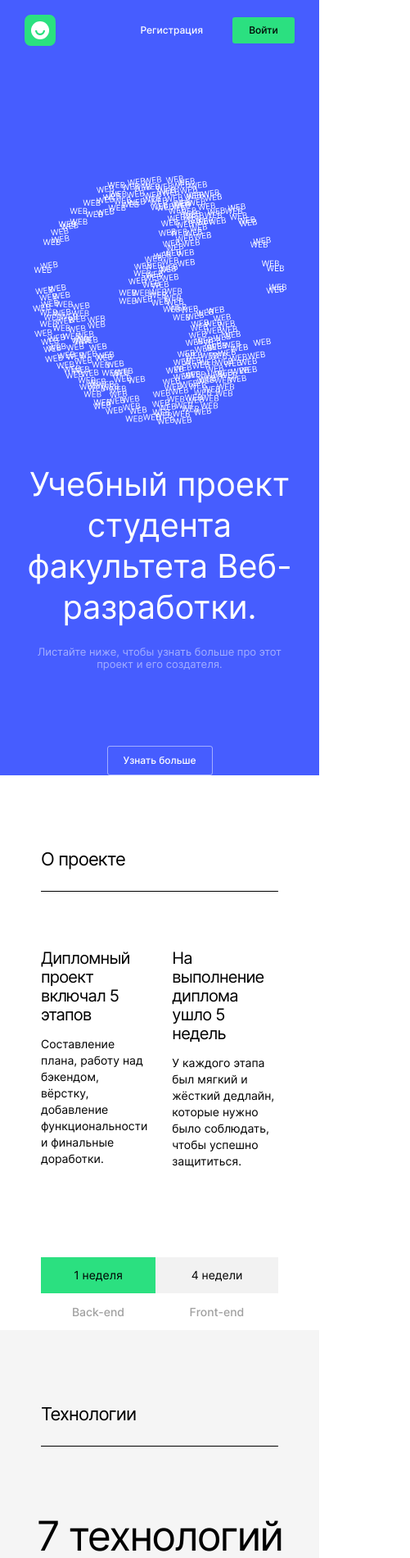
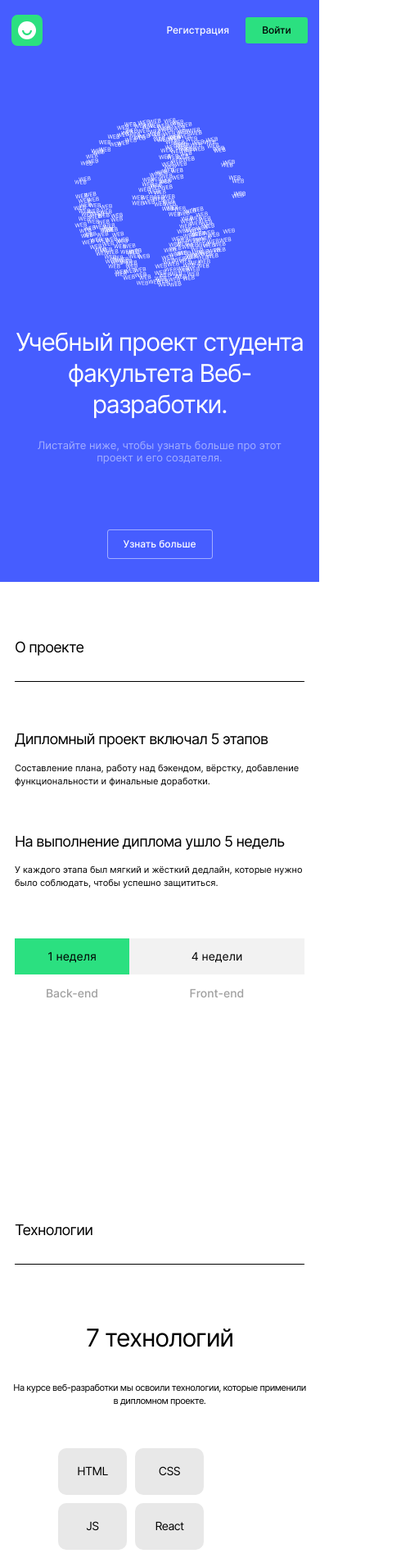
Before and after one commit to keeonezy/movies-explorer-frontend, a React (Create React App) app: page / in a window 390 px wide. Shown: the top 1901 px of the page at 82% size, 501 px wide, since content can reach past the window. Built offline with nearby package versions, Linux system fonts and the light colour scheme.

Commit message:
feat: add adaptive mobile for 320px

```diff
--- a/src/components/About/About.css
+++ b/src/components/About/About.css
@@ -11,6 +11,7 @@
 }
 
 .about__title {
+    margin: 0;
     color: #000;
     font-size: 22px;
     font-weight: 400;
@@ -32,6 +33,8 @@
 }
 
 .about__description-time {
+    margin: 0;
+    margin-top: 26px;
     color: #000;
     font-size: 14px;
     font-weight: 400;
@@ -106,4 +109,44 @@
     .about__progress-l {
         max-width: 140px;
     }
+
+    .about__description-time {
+        margin-top: 22px;
+    }
 }
+
+@media screen and (max-width: 768px) {
+    .about {
+        min-height: 641px;
+    }
+
+    .about__info {
+        margin: 70px 18px 0;
+    }
+
+    .about__title {
+        font-size: 18px;
+        letter-spacing: -0.72px;
+    }
+
+    .about__container-time {
+        flex-direction: column;
+        margin: 60px 18px 0;
+        gap: 56px;
+    }
+
+    .about__title-time {
+        font-size: 18px;
+        letter-spacing: -0.72px;
+    }
+
+    .about__description-time {
+        margin-top: 16px;
+        font-size: 11px;
+        line-height: 16px;
+    }
+
+    .about__container-progess {
+        margin: 60px 18px 0;
+    }
+}
--- a/src/components/Footer/Footer.css
+++ b/src/components/Footer/Footer.css
@@ -60,3 +60,40 @@
         margin: 20px 50px 0;
     }
 }
+
+@media screen and (max-width: 768px) {
+    .footer {
+        min-height: 253px;
+        background-color: white;
+    }
+
+    .footer__info {
+        margin: 0 10px;
+    }
+
+    .footer__title {
+        font-size: 12px;
+    }
+
+    .footer__navigation {
+        margin: 30px 0px 0;
+        flex-direction: column-reverse;
+        align-items: center;
+    }
+
+    .footer__container-links {
+        flex-direction: column;
+        align-items: center;
+        gap: 12px;
+    }
+
+    .footer__year {
+        margin-top: 30px;
+        font-size: 12px;
+        color: #A0A0A0;
+    }
+
+    .footer__link {
+        font-size: 12px;
+    }
+}
--- a/src/components/Header/Header.css
+++ b/src/components/Header/Header.css
@@ -54,3 +54,13 @@
         margin: 0 30px;
     }
 }
+
+@media screen and (max-width: 768px) {
+    .header__container {
+        margin: 0 14px;
+    }
+
+    .header__container-right {
+        gap: 14px;
+    }
+}
--- a/src/components/Instruments/Instruments.css
+++ b/src/components/Instruments/Instruments.css
@@ -97,3 +97,38 @@
         min-height: 57px;
     }
 }
+
+@media screen and (max-width: 768px) {
+    .instruments {
+        min-height: 651px;
+        background-color: white;
+    }
+
+    .instruments__info {
+        margin: 0 18px;
+        padding-top: 70px;
+    }
+
+    .instruments__title {
+        font-size: 18px;
+        letter-spacing: -0.72px;
+    }
+
+    .instruments__title-info {
+        margin-top: 60px;
+        font-size: 30px;
+        letter-spacing: -1.2px;
+    }
+
+    .instruments__description {
+        margin: 24px 14px 0;
+        font-size: 11px;
+        line-height: 16px;
+        letter-spacing: -0.44px;
+    }
+
+    .instruments__elements {
+        margin: 50px 71px 0;
+        justify-content: flex-start;
+    }
+}
--- a/src/components/Offer/Offer.css
+++ b/src/components/Offer/Offer.css
@@ -73,3 +73,33 @@
         display: block;
     }
 }
+
+@media screen and (max-width: 768px) {
+    .offer {
+        min-height: 636px;
+    }
+
+    .offer__container {
+        margin: 0 10px;
+        padding-top: 70px;
+    }
+
+    .offer__image {
+        max-width: 210px;
+        max-height: 206px;
+    }
+
+    .offer__title {
+        font-size: 30px;
+        line-height: 38px;
+        letter-spacing: -1.2px;
+    }
+
+    .offer__description {
+        margin: 24px auto 0;
+    }
+
+    .offer__button {
+        margin: 80px auto 0;
+    }
+}
--- a/src/components/Student/Student.css
+++ b/src/components/Student/Student.css
@@ -11,6 +11,7 @@
 }
 
 .student__title {
+    margin: 0;
     color: #000;
     font-size: 22px;
     font-weight: 400;
@@ -155,3 +156,70 @@
         font-size: 28px;
     }
 }
+
+@media screen and (max-width: 768px) {
+    .student {
+        min-height: 1198px;
+    }
+
+    .student__info {
+        margin: 70px 14px 0;
+    }
+
+    .student__title {
+        font-size: 18px;
+        letter-spacing: -0.72px;
+    }
+
+    .student__container {
+        margin: 60px 14px 0;
+        flex-direction: column-reverse;
+        gap: 40px;
+    }
+
+    .student__image {
+        max-width: 292px;
+        max-height: 352px;
+    }
+
+    .student__title-info {
+        font-size: 30px;
+        letter-spacing: -1.2px;
+    }
+
+    .student__description-info {
+        margin-top: 20px;
+        font-size: 11px;
+        line-height: 16px;
+    }
+
+    .student__description {
+        margin-top: 20px;
+        font-size: 11px;
+        line-height: 16px;
+    }
+
+    .student__button {
+        margin-top: 40px;
+    }
+
+    .student__title-portfolio {
+        margin: 70px 14px 0;
+        font-size: 14px;
+        line-height: 20px;
+    }
+
+    .student__portfolio {
+        margin: 0px 14px;
+    }
+
+    .student__portfolio:first-child {
+        margin-top: 40px;
+    }
+
+    .student-portfolio-description {
+        font-size: 18px;
+        line-height: 28px;
+        letter-spacing: -0.72px;
+    }
+}
```
